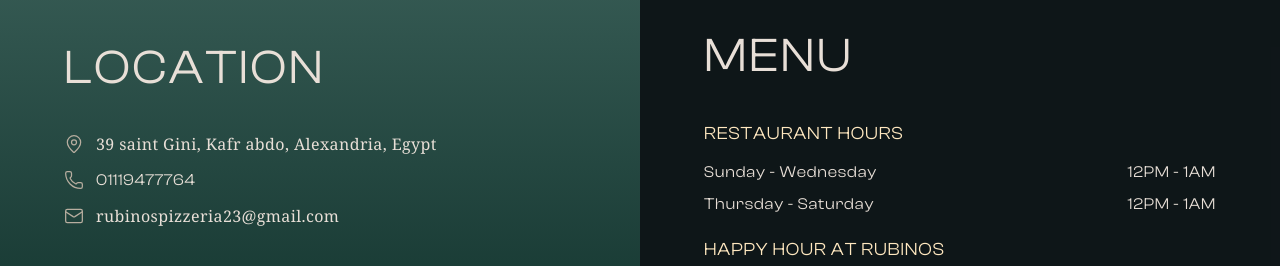
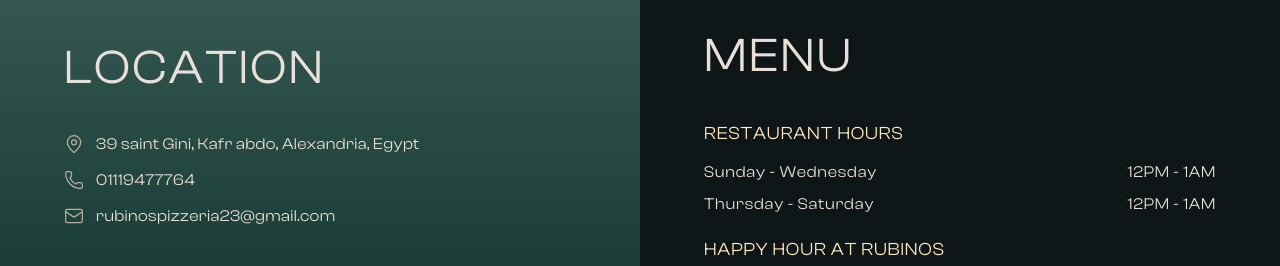
Before and after one commit to Yousseftame/Rubinos, a React (Vite) app: page / in a window 1280 px wide. Shown: the part 2240-2506 px from the top of the page. Built offline with nearby package versions, Linux system fonts and the light colour scheme; no server answers; the database is empty; a web font is replaced by a local one.

Commit message:
font-serif change

```diff
--- a/src/pages/Dashbaord/Dashbaord.tsx
+++ b/src/pages/Dashbaord/Dashbaord.tsx
@@ -316,7 +316,7 @@ const Dashboard = () => {
                   href="https://www.google.com/maps?ll=31.225588,29.952763&z=16&t=m&hl=ar&gl=EG&mapclient=embed&cid=17144324494741846894"
                   target="_blank"
                   rel="noopener noreferrer"
-                  className="font-serif text-sm lg:text-base tracking-wide hover:opacity-70 transition-opacity text-[#e8dfd7]"
+                  className=" text-sm lg:text-base tracking-wide hover:opacity-70 transition-opacity text-[#e8dfd7]"
                 >
                   39 saint Gini, Kafr abdo, Alexandria, Egypt
                 </a>
@@ -339,7 +339,7 @@ const Dashboard = () => {
                 <a
                   href="https://mail.google.com/mail/?view=cm&fs=1&to=rubinospizzeria23@gmail.com"
                   target="_blank" rel="noopener noreferrer"
-                  className="font-serif text-sm lg:text-base tracking-wide hover:opacity-70 transition-opacity text-[#e8dfd7]"
+                  className=" text-sm lg:text-base tracking-wide hover:opacity-70 transition-opacity text-[#e8dfd7]"
                 >
                   rubinospizzeria23@gmail.com
                 </a>
```
